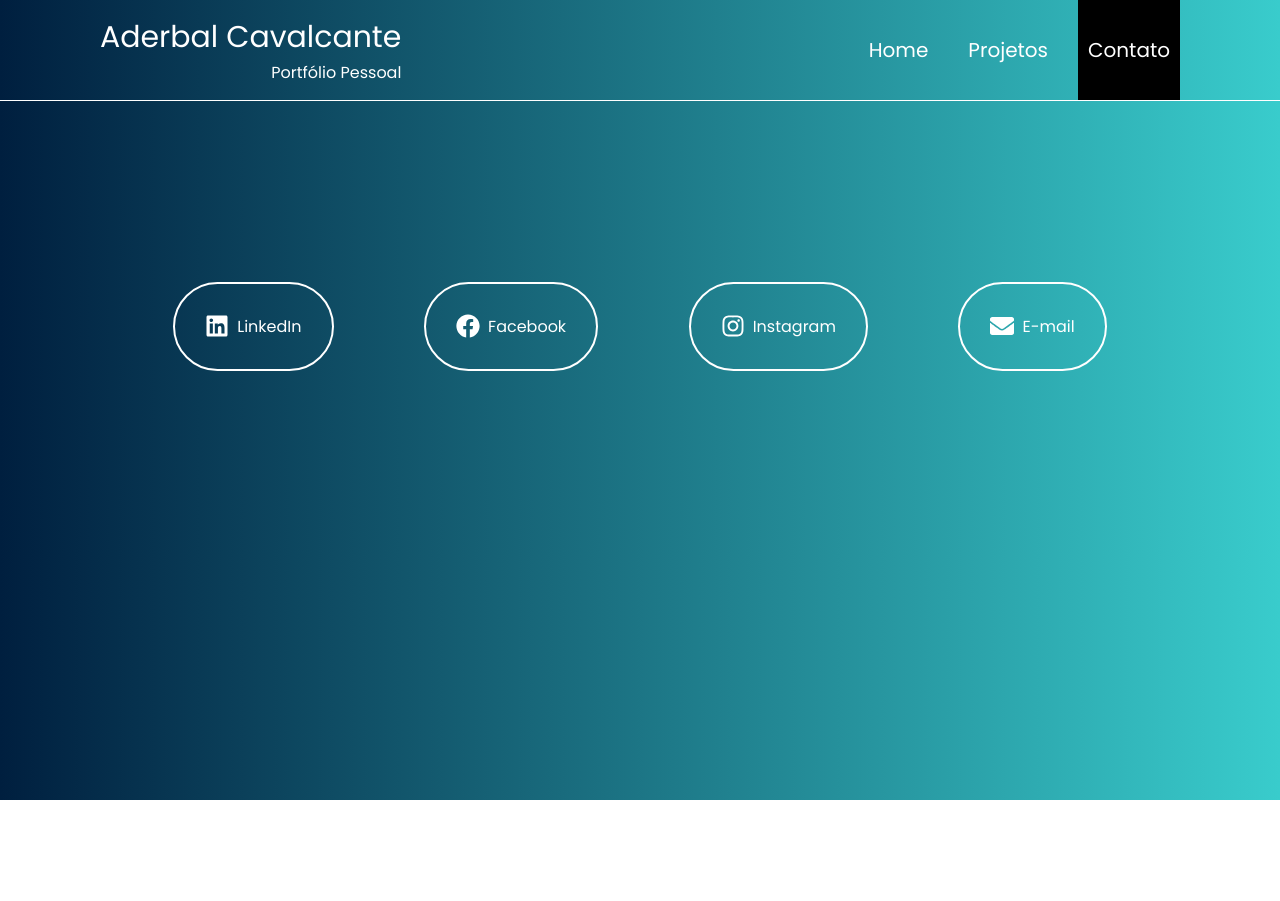
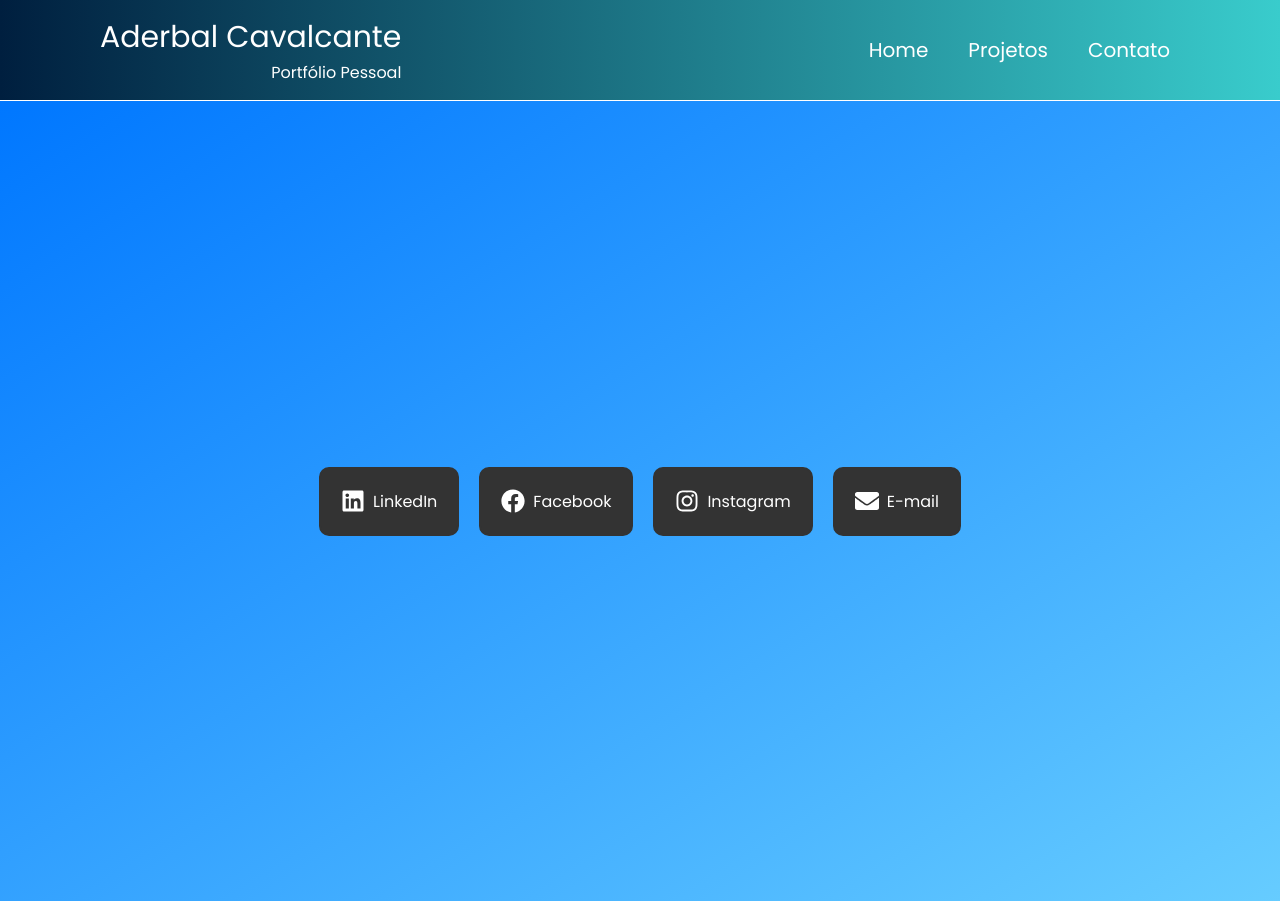
Before and after one commit to oadcavalcante/portfolio-adcavalcant-next, a Next.js app: page /contact in a window 1280 px wide. Before the commit the page ends 800 px from the top, so only its background shows below. Built offline with nearby package versions, Linux system fonts and the light colour scheme.

Commit message:
:sparkles: feat: Ajuste de estilos.

```diff
--- a/components/Header/index.jsx
+++ b/components/Header/index.jsx
@@ -1,15 +1,5 @@
 import React, { useState } from "react";
-import {
-  Container,
-  Title,
-  NavLinks,
-  Ancora,
-  Content,
-  Menu,
-  CloseSidebar,
-  ContentTitle,
-  SubTitle,
-} from "./style";
+import { Container, Title, NavLinks, Ancora, Content, Menu, CloseSidebar, ContentTitle, SubTitle } from "./style";
 import { FaBars, FaTimes } from "react-icons/fa";
 import Link from "next/link";
 import { useRouter } from "next/router";
@@ -43,13 +33,13 @@ export default function Header() {
               Home
             </Ancora>
           </Link>
-          <Link href="projects" passHref>
-            <Ancora className={activeLink("projects")} onClick={showSiderbar}>
+          <Link href="/projects" passHref>
+            <Ancora className={activeLink("/projects")} onClick={showSiderbar}>
               Projetos
             </Ancora>
           </Link>
-          <Link href="contact" passHref>
-            <Ancora className={activeLink("contact")} onClick={showSiderbar}>
+          <Link href="/contact" passHref>
+            <Ancora className={activeLink("/contact")} onClick={showSiderbar}>
               Contato
             </Ancora>
           </Link>
--- a/src/pages/index.jsx
+++ b/src/pages/index.jsx
@@ -34,7 +34,7 @@ export default function Home() {
             <Img src="/images/postgres.png" alt="PostgreSQL" />
             <Img src="/images/mongodb.png" alt="PostgreSQL" />
           </LogosContainer>
-          <Link href="projects" passHref>
+          <Link href="/projects" passHref>
             <LinkProjects>
               PROJETOS <FaArrowRight />
             </LinkProjects>
--- a/src/styles/contact/style.js
+++ b/src/styles/contact/style.js
@@ -4,22 +4,17 @@ export const Container = styled.div`
   display: flex;
   align-items: center;
   justify-content: center;
-  height: calc(100vh - 350px);
+  height: 100vh;
+  background-image: linear-gradient(to bottom right, #0077ff, #66ccff);
 `;
 
 export const Content = styled.div`
   width: 80%;
-  max-width: 100%;
-  height: 100%;
+  max-width: 2000px;
   display: flex;
-  align-items: center;
-  justify-content: space-around;
   flex-wrap: wrap;
-
-  @media (max-width: 600px) {
-    flex-direction: column;
-    align-items: center;
-  }
+  justify-content: center;
+  gap: 20px;
 `;
 
 export const ContactItem = styled.a`
@@ -29,22 +24,28 @@ export const ContactItem = styled.a`
   align-items: center;
   justify-content: center;
   gap: 8px;
-  padding: 30px;
-  border: 2px solid white;
-  border-radius: 80px;
-  margin: 8px;
+  padding: 20px;
+  border: 2px solid #333;
+  border-radius: 10px;
+  background-color: #333;
   transition: background-color 0.5s, transform 0.2s;
+  cursor: pointer;
 
   &:hover {
-    background-color: black;
-    transform: scale(1.05);
+    background-color: #555;
+    transform: translateY(-5px);
   }
 
   svg {
     font-size: 24px;
+    color: white;
   }
 
-  @media (max-width: 600px) {
-    width: 100%;
+  @media (max-width: 768px) {
+    width: calc(50% - 20px);
+  }
+
+  @media (max-width: 480px) {
+    width: calc(100% - 20px);
   }
 `;
```
